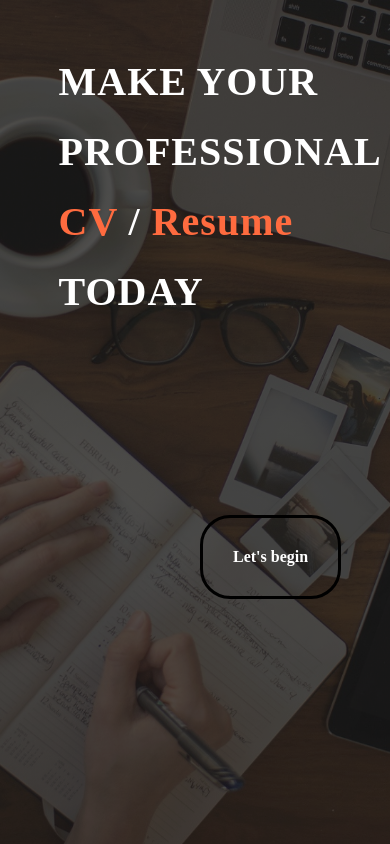
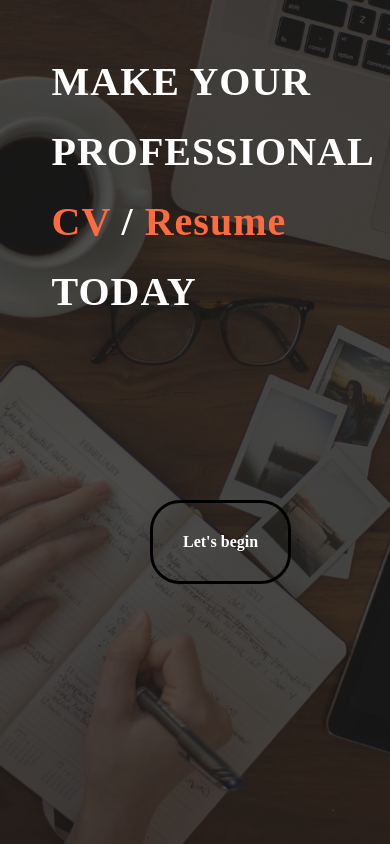
Before and after one commit to ShreyanshBhagat11/Resume-Builder, a plain HTML site: page index.html in a window 390 px wide. Shown: the top 844 px of the page. Drawn offline with Linux system fonts and the light colour scheme.

Commit message:
Update style.css

```diff
--- a/CSS/style.css
+++ b/CSS/style.css
@@ -143,7 +143,10 @@
     }
 
     @media screen and (max-width: 430px) {
-        #middle-heading::before {
+       .content h1 {
+            margin: 15px -7px;
+        }
+       #middle-heading::before {
             height: 1700px;
             background-color: rgba(182, 171, 171, 0.11);
         }
@@ -176,7 +179,8 @@
             right: 70px;
         }
         #startBtn {
-            left: 200px;
+            top: 500px;
+            left: 150px;
         }
         .content h1 {
             font-size: 40px;
```
